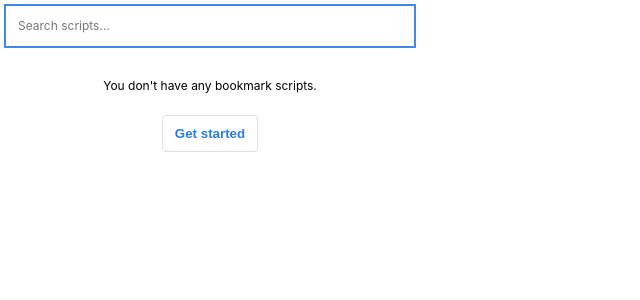
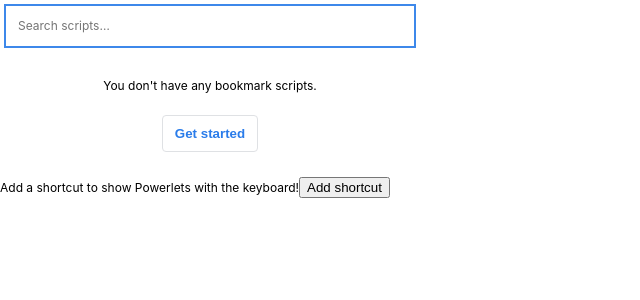
Before and after one commit to anthonyec/powerlet, a React app: page / in a window 1280 px wide. Shown: the top 300 px of the page, without its empty margins (0-640 px from the left). Built offline with nearby package versions, Linux system fonts and the light colour scheme; no server answers.

Commit message:
Start adding shortcut message

```diff
--- a/src/popup/app.jsx
+++ b/src/popup/app.jsx
@@ -6,6 +6,8 @@ import {
   fetchAllBookmarklets,
   executeBookmarklet
 } from './store/actions/bookmarklets';
+import { fetchShortcuts } from './store/actions/ui';
+
 import SearchField from './components/search_field';
 import SearchList from './components/search_list';
 import ScrollView from './components/scroll_view';
@@ -24,6 +26,17 @@ const KEYS = {
 
 export default function App() {
   const bookmarklets = useSelector((state) => state.bookmarklets.all);
+  const browserActionShortcut = useSelector((state) => {
+    const browserAction = state.ui.shortcuts.find((shortcut) => {
+      return shortcut.name === '_execute_browser_action';
+    });
+
+    if (browserAction) {
+      return browserAction.shortcut;
+    }
+  });
+
+  console.log(browserActionShortcut);
   const keysPressed = useSelector((state) => state.ui.keys);
   const dispatch = useDispatch();
   const [searchQuery, setSearchQuery] = useState('');
@@ -43,6 +56,7 @@ export default function App() {
 
   useEffect(() => {
     dispatch(fetchAllBookmarklets());
+    dispatch(fetchShortcuts());
   }, []);
 
   useEffect(() => {
@@ -157,6 +171,22 @@ export default function App() {
       )}
 
       {bookmarklets.length === 0 && <OnboardScreen />}
+
+      {browserActionShortcut &&
+        <div className="message">
+          {browserActionShortcut} to open, ↑↓ to navigate, ⮐ to run, ESC to dismiss
+        </div>
+      }
+
+      {!browserActionShortcut &&
+        <div className="message">
+          Add a shortcut to show Powerlets with the keyboard!
+
+          <button>
+            Add shortcut
+          </button>
+        </div>
+      }
     </div>
   );
 }
--- a/src/popup/store/actions/ui.js
+++ b/src/popup/store/actions/ui.js
@@ -1,5 +1,6 @@
 export const SET_PRESSED_KEYS = 'SET_PRESSED_KEYS';
 export const SET_QUERY = 'SET_QUERY';
+export const SET_SHORTCUTS = 'SET_SHORTCUTS';
 
 export function navigateTo(url) {
   return (dispatch, getState, { browser }) => {
@@ -12,6 +13,13 @@ export function setPressedKeys(keys) {
     type: SET_PRESSED_KEYS,
     payload: keys
   };
+}
+
+export function setShortcuts(shortcuts) {
+  return {
+    type: SET_SHORTCUTS,
+    payload: shortcuts
+  }
 }
 
 export function fetchPressedKeys() {
@@ -29,3 +37,11 @@ export function fetchPressedKeys() {
     });
   };
 }
+
+export function fetchShortcuts() {
+  return (dispatch, getState, { browser }) => {
+    chrome.commands.getAll((shortcuts) => {
+      dispatch(setShortcuts(shortcuts));
+    });
+  };
+}
--- a/src/popup/store/reducers/ui.js
+++ b/src/popup/store/reducers/ui.js
@@ -1,11 +1,19 @@
-import { SET_PRESSED_KEYS } from '../actions/ui';
+import {
+  SET_PRESSED_KEYS,
+  SET_SHORTCUTS
+} from '../actions/ui';
 
 const defaultState = {
-  keys: ''
+  keys: '',
+  shortcuts: []
 };
 
 export default function uiReducer(state = defaultState, action) {
   switch (action.type) {
+    case SET_SHORTCUTS:
+      return Object.assign({}, state, {
+        shortcuts: action.payload
+      });
     case SET_PRESSED_KEYS:
       const filteredKeys = action.payload.filter((key) => {
         return key !== 'Meta' && key !== 'Shift';
```
Also changed, not shown: src/manifest.json.
